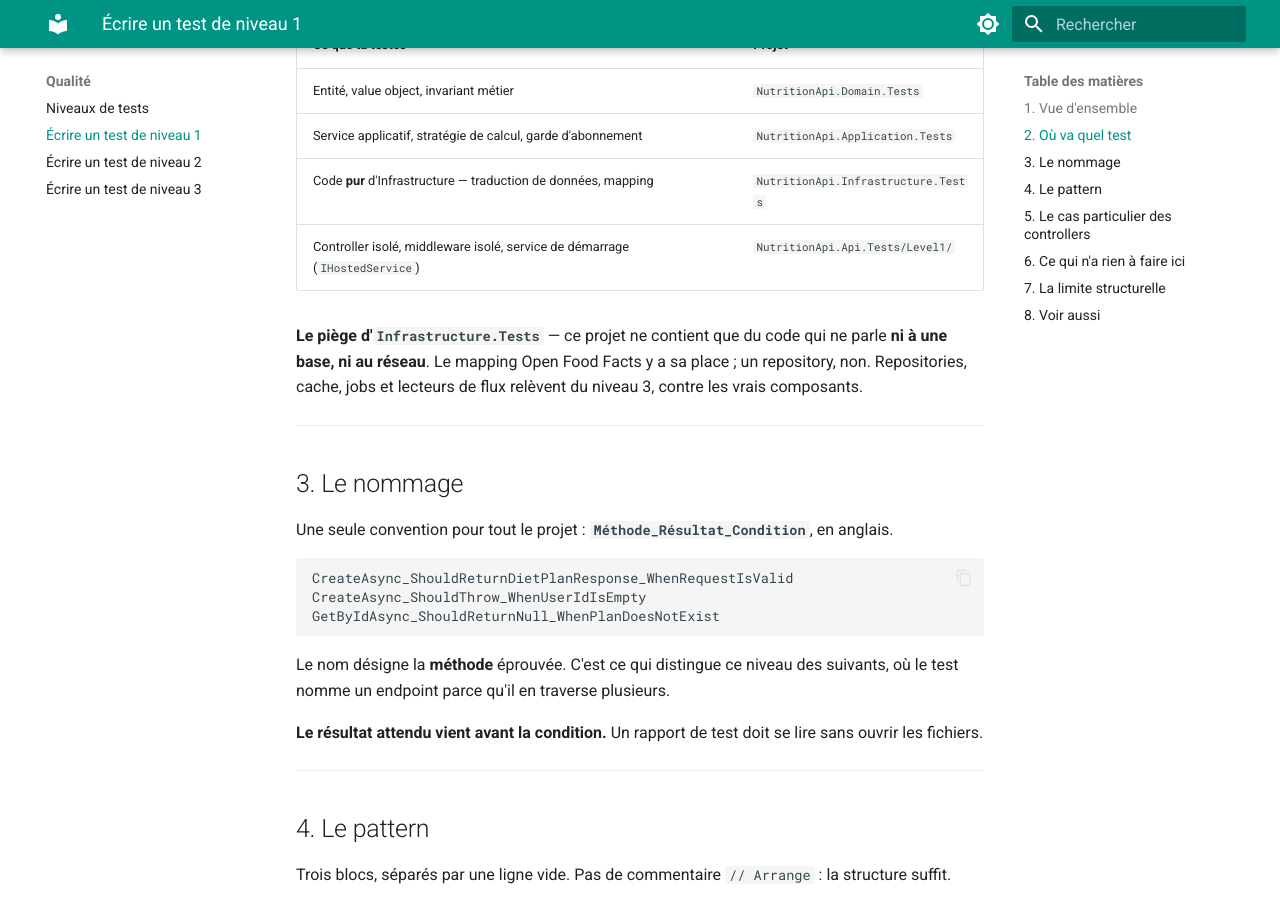
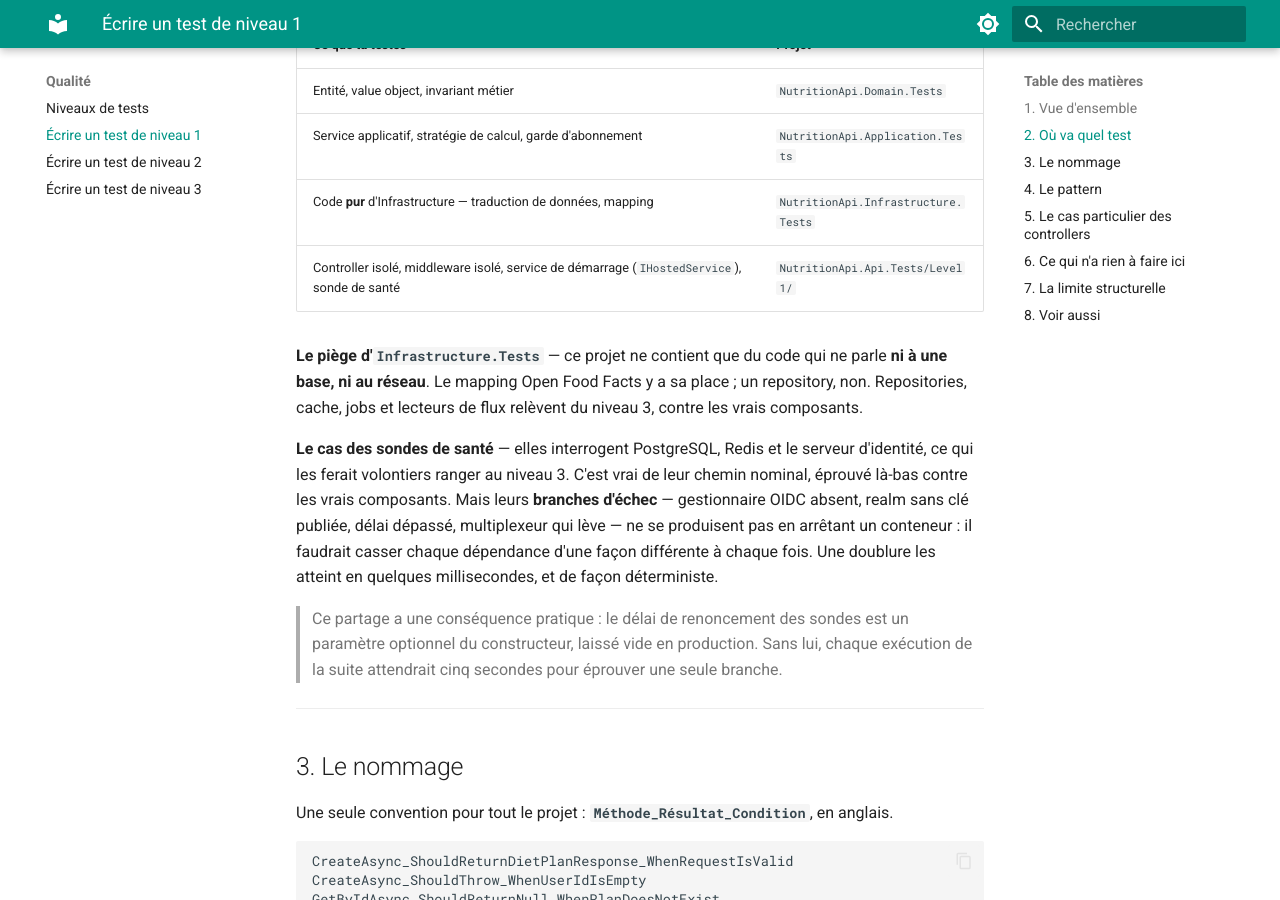
Before and after one commit to MGNetworking/docs-nutrition, an MkDocs documentation site: the page built from pages/backend/qualite/tests-niveau-1.md, in a window 1280 px wide and 900 px high, scrolled down 985 px. Built offline with MkDocs 1.6.1 and Material for MkDocs 9.7.7, drawn with Linux system fonts in a browser that asks for light colours.

Commit message:
docs(qualite): comptes de tests et lancement local des trois niveaux #NTR-174
niveaux-de-tests.md : l etat datait du 2026-07-31 et annoncait 724 tests. Il en
compte 757 — 611 au niveau 1, 109 au niveau 2, 37 au niveau 3. Ajout de
scripts/test-all.sh, qui rejoue l enchainement de ci-pr.yml en une commande, et
de la raison pour laquelle il compile tout en Release : mesurer une moitie en
Debug et l autre en Release produit un rapport fusionne qui ne decrit aucun
binaire reel, et qui passe pourtant le controle des seuils.

tests-niveau-1.md : les sondes de sante rejoignent le tableau des projets, avec
la raison du partage. Leur chemin nominal est eprouve au niveau 3 contre les
vrais composants ; leurs branches d echec — gestionnaire OIDC absent, realm sans
cle, delai depasse, multiplexeur qui leve — ne se produisent pas en arretant un
conteneur et relevent du niveau 1.

tests-niveau-3.md : les niveaux 1 et 2 passent de 709 a 720 tests.

Co-Authored-By: Claude Opus 5 <noreply@anthropic.com>

```diff
--- a/pages/backend/qualite/tests-niveau-1.md
+++ b/pages/backend/qualite/tests-niveau-1.md
@@ -31,11 +31,22 @@ trajet d'une requête HTTP à travers l'application.
 | Entité, value object, invariant métier | `NutritionApi.Domain.Tests` |
 | Service applicatif, stratégie de calcul, garde d'abonnement | `NutritionApi.Application.Tests` |
 | Code **pur** d'Infrastructure — traduction de données, mapping | `NutritionApi.Infrastructure.Tests` |
-| Controller isolé, middleware isolé, service de démarrage (`IHostedService`) | `NutritionApi.Api.Tests/Level1/` |
+| Controller isolé, middleware isolé, service de démarrage (`IHostedService`), sonde de santé | `NutritionApi.Api.Tests/Level1/` |
 
 **Le piège d'`Infrastructure.Tests`** — ce projet ne contient que du code qui ne parle **ni à une
 base, ni au réseau**. Le mapping Open Food Facts y a sa place ; un repository, non. Repositories,
 cache, jobs et lecteurs de flux relèvent du niveau 3, contre les vrais composants.
+
+**Le cas des sondes de santé** — elles interrogent PostgreSQL, Redis et le serveur d'identité, ce qui
+les ferait volontiers ranger au niveau 3. C'est vrai de leur chemin nominal, éprouvé là-bas contre les
+vrais composants. Mais leurs **branches d'échec** — gestionnaire OIDC absent, realm sans clé publiée,
+délai dépassé, multiplexeur qui lève — ne se produisent pas en arrêtant un conteneur : il faudrait
+casser chaque dépendance d'une façon différente à chaque fois. Une doublure les atteint en quelques
+millisecondes, et de façon déterministe.
+
+> Ce partage a une conséquence pratique : le délai de renoncement des sondes est un paramètre
+> optionnel du constructeur, laissé vide en production. Sans lui, chaque exécution de la suite
+> attendrait cinq secondes pour éprouver une seule branche.
 
 ---
 
```
Also changed, not shown: pages/backend/qualite/niveaux-de-tests.md (+10 -1 lines), pages/backend/qualite/tests-niveau-3.md (+2 -1 lines).
